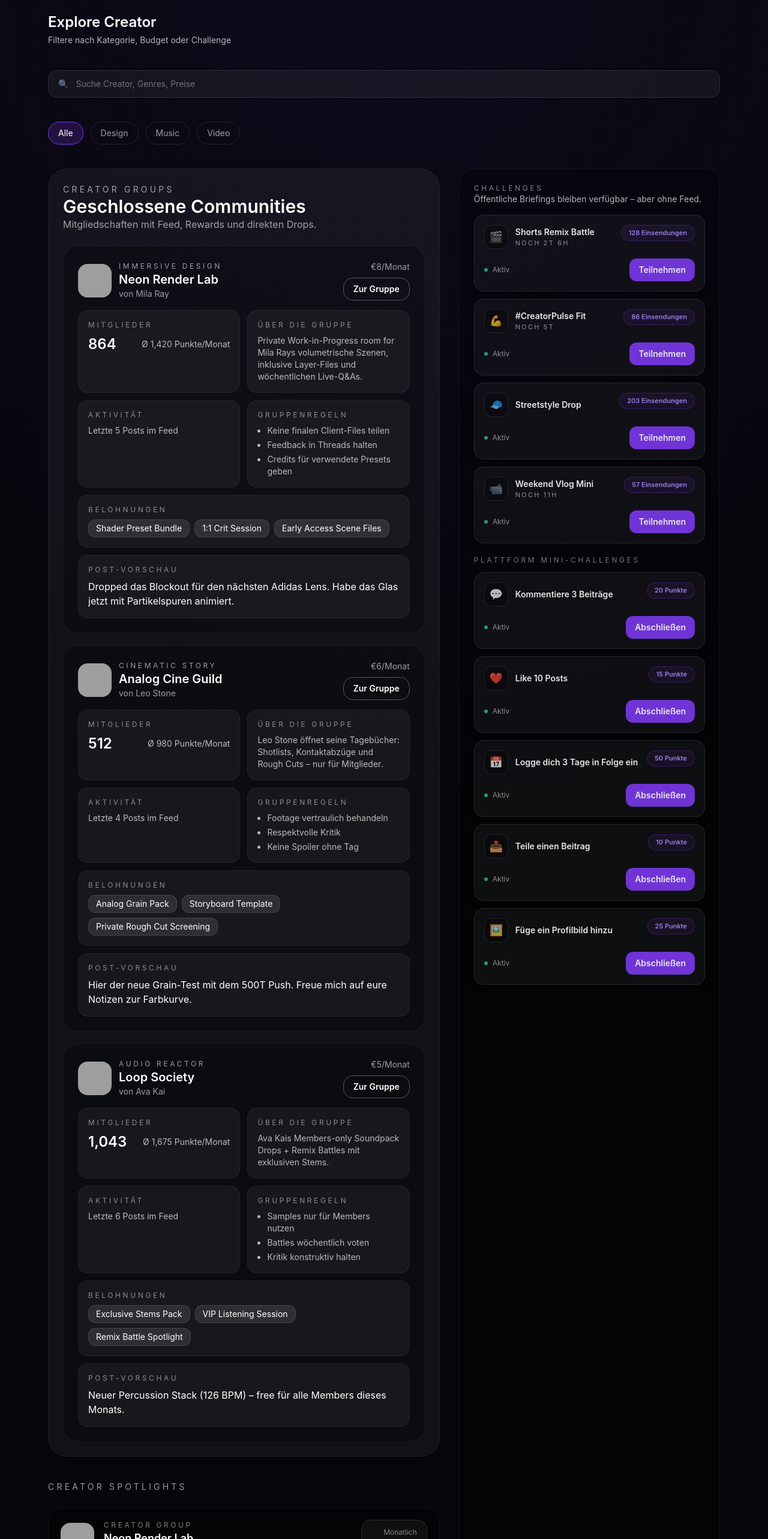
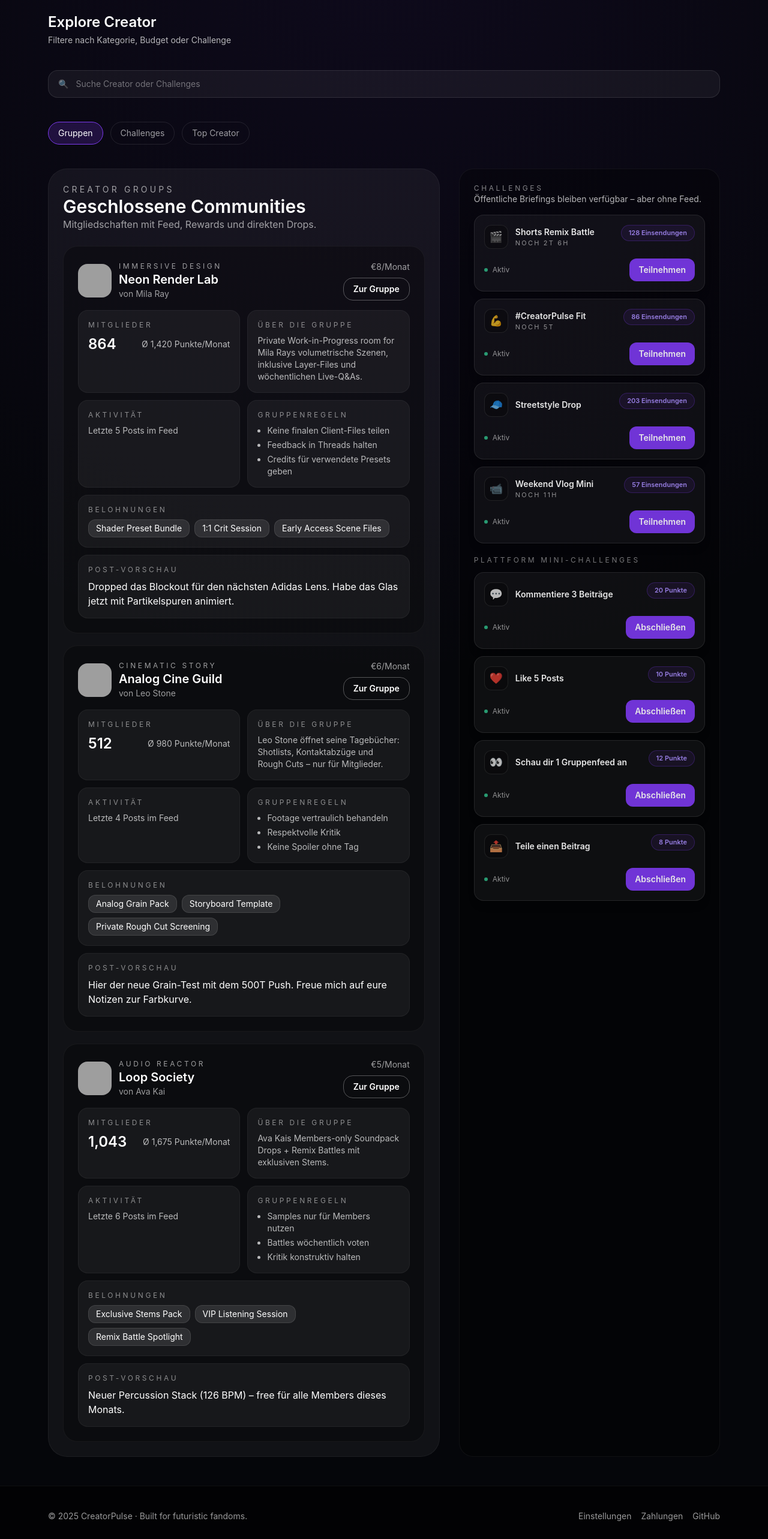
Before and after one commit to artverse456-debug/cnn2, a Next.js app in the folder creator-platform-ui/: page /explore in a window 1280 px wide. Shown: the part 100-2666 px from the top of the page at 60% size. Built offline with nearby package versions, Linux system fonts and the light colour scheme; grey boxes are pictures that could not be loaded.

Commit message:
Update Explore page filters and challenge views

```diff
--- a/creator-platform-ui/app/explore/page.tsx
+++ b/creator-platform-ui/app/explore/page.tsx
@@ -1,10 +1,21 @@
+"use client";
+
 import Link from "next/link";
-import { creatorGroups, topGroups } from "@/lib/data";
+import { creatorGroups } from "@/lib/data";
 import { SectionHeader } from "@/components/SectionHeader";
 import { SearchInput } from "@/components/SearchInput";
 import { FilterBar } from "@/components/FilterBar";
-import { CreatorGroupSpotlightCard } from "@/components/CreatorGroupSpotlightCard";
 import { MiniChallengeCard, type MiniChallenge } from "@/components/MiniChallengeCard";
+import { useDashboardStore } from "@/store/useDashboardStore";
+
+type TopCreator = {
+  id: string;
+  name: string;
+  avatar: string;
+  category: string;
+  followers: number;
+  points: number;
+};
 
 const creatorMiniChallenges: MiniChallenge[] = [
   {
@@ -46,35 +57,66 @@ const platformMiniChallenges: MiniChallenge[] = [
   },
   {
     id: "pmc-2",
-    title: "Like 10 Posts",
+    title: "Like 5 Posts",
     icon: "❤️",
-    points: 15,
+    points: 10,
     actionLabel: "Abschließen",
   },
   {
     id: "pmc-3",
-    title: "Logge dich 3 Tage in Folge ein",
-    icon: "📅",
-    points: 50,
+    title: "Schau dir 1 Gruppenfeed an",
+    icon: "👀",
+    points: 12,
     actionLabel: "Abschließen",
   },
   {
     id: "pmc-4",
     title: "Teile einen Beitrag",
     icon: "📤",
-    points: 10,
-    actionLabel: "Abschließen",
-  },
-  {
-    id: "pmc-5",
-    title: "Füge ein Profilbild hinzu",
-    icon: "🖼️",
-    points: 25,
+    points: 8,
     actionLabel: "Abschließen",
   },
 ];
 
+const topCreators: TopCreator[] = [
+  {
+    id: "tc-1",
+    name: "Mila Ray",
+    avatar: "https://i.pravatar.cc/160?img=47",
+    category: "Immersive Design",
+    followers: 420000,
+    points: 1960,
+  },
+  {
+    id: "tc-2",
+    name: "Leo Stone",
+    avatar: "https://i.pravatar.cc/160?img=12",
+    category: "Cinematic Story",
+    followers: 305000,
+    points: 1740,
+  },
+  {
+    id: "tc-3",
+    name: "Ava Kai",
+    avatar: "https://i.pravatar.cc/160?img=32",
+    category: "Audio Reactor",
+    followers: 510000,
+    points: 1885,
+  },
+  {
+    id: "tc-4",
+    name: "Noa Flux",
+    avatar: "https://i.pravatar.cc/160?img=65",
+    category: "Visual Synth",
+    followers: 284000,
+    points: 1620,
+  },
+];
+
 export default function ExplorePage() {
+  const { activeFilter } = useDashboardStore();
+  const allChallenges = [...creatorMiniChallenges, ...platformMiniChallenges];
+
   return (
     <div className="mx-auto max-w-6xl space-y-10 px-4 py-12">
       <SectionHeader title="Explore Creator" description="Filtere nach Kategorie, Budget oder Challenge" />
@@ -82,6 +124,7 @@ export default function ExplorePage() {
       <FilterBar />
       <div className="grid gap-8 lg:grid-cols-[3fr_2fr]">
         <div className="space-y-10">
+          {activeFilter === "groups" && (
             <section className="rounded-[32px] border border-white/5 bg-white/5 p-6">
               <div className="flex flex-wrap items-end justify-between gap-3">
                 <div>
@@ -167,17 +210,65 @@ export default function ExplorePage() {
                 })}
               </div>
             </section>
+          )}
 
-          <section className="space-y-6" aria-labelledby="creator-spotlights-heading">
-            <p id="creator-spotlights-heading" className="text-sm uppercase tracking-[0.3em] text-white/60">
-              Creator Spotlights
-            </p>
-            <div className="space-y-4">
-              {topGroups.map((group) => (
-                <CreatorGroupSpotlightCard key={group.id} group={group} />
+          {activeFilter === "challenges" && (
+            <section className="rounded-[32px] border border-white/5 bg-white/5 p-6">
+              <div className="flex flex-wrap items-end justify-between gap-3">
+                <div>
+                  <p className="text-sm uppercase tracking-[0.3em] text-white/60">Challenges</p>
+                  <h2 className="text-3xl font-semibold text-white">Creator & Plattform Aufgaben</h2>
+                  <p className="text-white/60">Alle öffentlichen Briefings und Mini-Challenges auf einen Blick.</p>
+                </div>
+              </div>
+              <div className="mt-6 space-y-3">
+                {allChallenges.map((challenge) => (
+                  <MiniChallengeCard key={challenge.id} challenge={challenge} />
                 ))}
               </div>
             </section>
+          )}
+
+          {activeFilter === "top-creators" && (
+            <section className="rounded-[32px] border border-white/5 bg-white/5 p-6">
+              <div className="flex flex-wrap items-end justify-between gap-3">
+                <div>
+                  <p className="text-sm uppercase tracking-[0.3em] text-white/60">Top Creator</p>
+                  <h2 className="text-3xl font-semibold text-white">Ranking nach Impact</h2>
+                  <p className="text-white/60">Leaderboard mit Punkten, Followern und Creator-Kategorien.</p>
+                </div>
+              </div>
+              <div className="mt-6 space-y-4">
+                {topCreators.map((creator, index) => (
+                  <div key={creator.id} className="rounded-3xl border border-white/5 bg-black/30 p-6">
+                    <div className="flex flex-col gap-4 md:flex-row md:items-center md:justify-between">
+                      <div className="flex items-center gap-3">
+                        <span className="flex h-10 w-10 items-center justify-center rounded-2xl border border-white/10 bg-white/10 text-sm font-semibold text-white/70">
+                          #{index + 1}
+                        </span>
+                        <div className="flex items-center gap-3">
+                          <img src={creator.avatar} alt={creator.name} className="h-14 w-14 rounded-2xl object-cover" />
+                          <div>
+                            <p className="text-xs uppercase tracking-[0.3em] text-white/60">{creator.category}</p>
+                            <h3 className="text-xl font-semibold text-white">{creator.name}</h3>
+                            <p className="text-sm text-white/60">{creator.followers.toLocaleString()} Follower</p>
+                          </div>
+                        </div>
+                      </div>
+                      <div className="flex items-center gap-3 text-right">
+                        <div className="rounded-2xl border border-white/10 bg-white/10 px-4 py-2 text-sm text-white/80">
+                          {creator.points} Punkte
+                        </div>
+                        <button className="rounded-2xl border border-primary/40 bg-primary/80 px-4 py-2 text-sm font-semibold text-white transition hover:border-primary/60 hover:bg-primary">
+                          Profil öffnen
+                        </button>
+                      </div>
+                    </div>
+                  </div>
+                ))}
+              </div>
+            </section>
+          )}
         </div>
         <aside className="space-y-4 rounded-3xl border border-white/5 bg-black/30 p-6 text-white/70">
           <div>
--- a/creator-platform-ui/components/FilterBar.tsx
+++ b/creator-platform-ui/components/FilterBar.tsx
@@ -4,10 +4,9 @@ import { useDashboardStore } from "@/store/useDashboardStore";
 import { cn } from "@/lib/utils";
 
 const filters = [
-  { id: "all", label: "Alle" },
-  { id: "design", label: "Design" },
-  { id: "music", label: "Music" },
-  { id: "video", label: "Video" }
+  { id: "groups", label: "Gruppen" },
+  { id: "challenges", label: "Challenges" },
+  { id: "top-creators", label: "Top Creator" }
 ];
 
 export function FilterBar() {
--- a/creator-platform-ui/components/SearchInput.tsx
+++ b/creator-platform-ui/components/SearchInput.tsx
@@ -9,7 +9,7 @@ export function SearchInput({ placeholder }: { placeholder?: string }) {
       <span className="text-white/60">🔍</span>
       <input
         className="flex-1 bg-transparent placeholder:text-white/40 focus:outline-none"
-        placeholder={placeholder ?? "Suche Creator, Genres, Preise"}
+        placeholder={placeholder ?? "Suche Creator oder Challenges"}
         value={value}
         onChange={(event) => setValue(event.target.value)}
       />
--- a/creator-platform-ui/store/useDashboardStore.ts
+++ b/creator-platform-ui/store/useDashboardStore.ts
@@ -10,7 +10,7 @@ export type DashboardState = {
 };
 
 export const useDashboardStore = create<DashboardState>((set) => ({
-  activeFilter: "all",
+  activeFilter: "groups",
   creatorBalance: 12400,
   fanPoints: 880,
   setActiveFilter: (filter) => set({ activeFilter: filter }),
```
Lines whose indentation alone changed are shown as unchanged.
